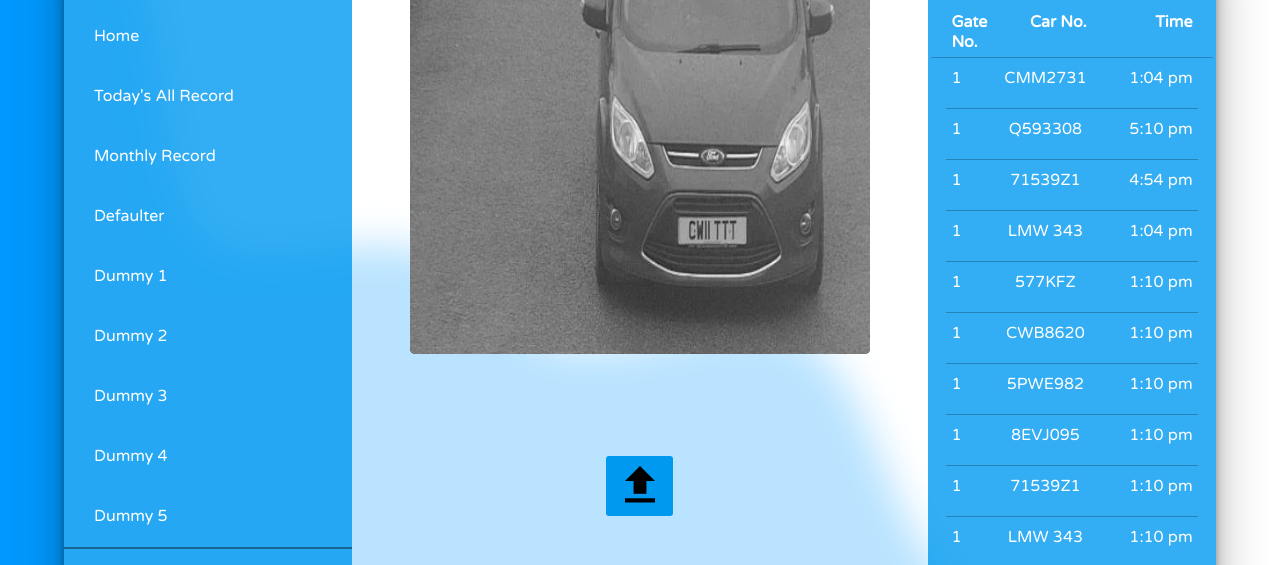
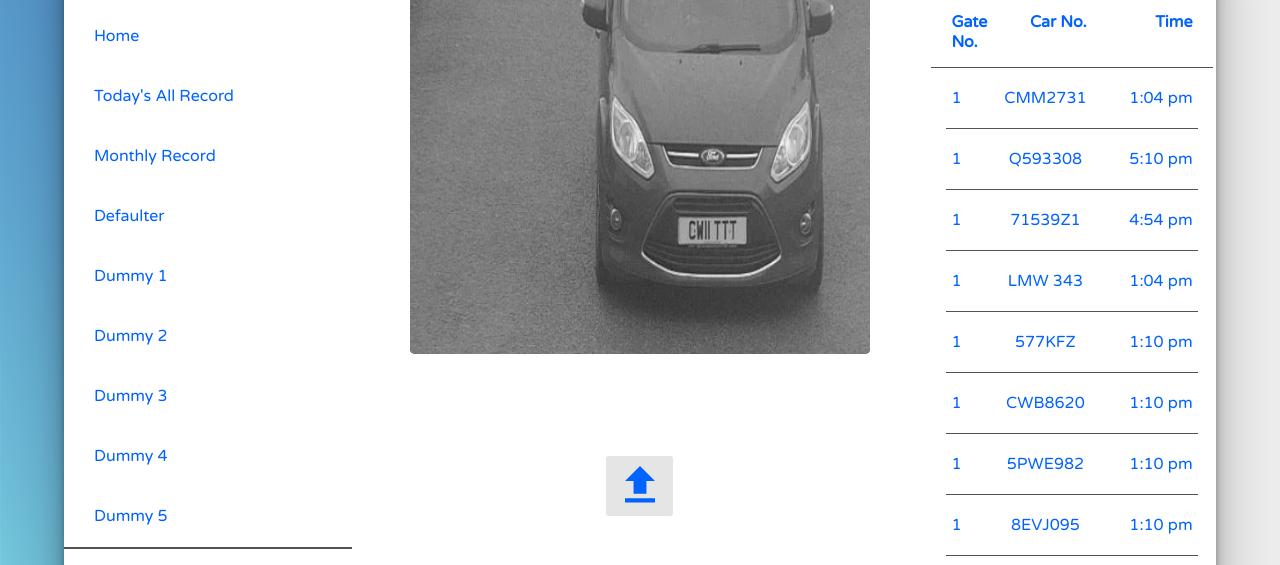
Before and after one commit to SumitKrShakya/Smart-India-Hackathon-2022, a plain HTML site: page Frontend/html/dashboard.html in a window 1280 px wide. Shown: the part 142-707 px from the top of the page. Drawn offline with Linux system fonts and the light colour scheme; a web font is replaced by a local one.

Commit message:
dashboard update

```diff
--- a/Frontend/css/dashboard.css
+++ b/Frontend/css/dashboard.css
@@ -3,6 +3,14 @@
     font-family: 'Dosis', sans-serif;
     font-family: 'Mochiy Pop P One', sans-serif;
     font-family: 'Varela Round', sans-serif;
+}
+
+:root {
+    --blue: #ffffff;
+    --white: #ffffff;
+    --border_color: rgb(82, 82, 82);
+    --font_color: rgb(0, 98, 255);
+    --border_radius: 10px;
 }
 
 ::-webkit-scrollbar {
@@ -21,7 +29,7 @@
 /* Handle */
 
  ::-webkit-scrollbar-thumb {
-    background: rgb(15, 68, 96);
+    background: rgb(0, 98, 255);
     /* border-radius: 10px; */
 }
 
@@ -29,7 +37,7 @@
 /* Handle on hover */
 
  ::-webkit-scrollbar-thumb:hover {
-    background: hsl(201, 82%, 40%);
+    background: #e0e0e0;
 }
 
 body {
@@ -38,34 +46,48 @@ body {
     justify-content: center;
     align-items: center;
     position: relative;
+    background-color: rgb(236, 236, 236);
 }
 
-.img_wave {
+
+/* .img_wave {
     width: 100vw;
     height: 100vh;
     z-index: -1;
+    left: 0px;
+    position: absolute;
+} */
+
+body>svg {
+    z-index: -1;
+    left: 0px;
     position: absolute;
 }
 
 .container {
+    /* display: none; */
     width: 90%;
     height: 90%;
-    background-color: rgba(255, 255, 255, 0.727);
+    /* background-color: rgba(255, 255, 255, 0.727); */
+    background-color: rgb(255, 255, 255);
     backdrop-filter: blur(20px);
     /* box-shadow: rgba(0, 0, 0, 0.24) 0px 3px 8px; */
     box-shadow: rgba(0, 0, 0, 0.25) 0px 54px 55px, rgba(0, 0, 0, 0.12) 0px -12px 30px, rgba(0, 0, 0, 0.12) 0px 4px 6px, rgba(0, 0, 0, 0.17) 0px 12px 13px, rgba(0, 0, 0, 0.09) 0px -3px 5px;
-    border-radius: 5px;
+    border-radius: var(--border_radius);
     display: flex;
 }
 
 .dash_left {
     flex: 1;
-    border-radius: 5px;
+    /* border-radius: 5px 0px 0px 5px; */
+    border-radius: var(--border_radius) 0px 0px var(--border_radius);
     /* background-color: #02225ccc; */
-    background-color: #0099f0cc;
+    /* background-color: #0099f0cc; */
+    background-color: var(--blue);
     display: flex;
     flex-direction: column;
-    color: white;
+    /* color: white; */
+    color: var(--font_color);
     /* backdrop-filter: blur(20px); */
     /* height: 100%; */
 }
@@ -90,7 +112,8 @@ body {
     justify-content: center;
     align-items: center;
     border-width: 0px 0px 2px 0px;
-    border-color: rgba(0, 0, 0, 0.4);
+    /* border-color: rgba(255, 255, 255, 0.4); */
+    border-color: var(--border_color);
     border-style: solid;
 }
 
@@ -120,13 +143,15 @@ body {
     align-items: center;
     /* justify-content: flex-start; */
     border-width: 2px 0px 0px 0px;
-    border-color: rgba(0, 0, 0, 0.4);
+    /* border-color: rgba(0, 0, 0, 0.4); */
+    border-color: var(--border_color);
     border-style: solid;
 }
 
 .dash_logout:hover {
-    background-color: #ff2929;
-    border-radius: 0px 0px 5px 5px;
+    color: white;
+    background-color: #ff5858;
+    border-radius: 0px 0px 0px 5px;
 }
 
 .dash_middle {
@@ -141,7 +166,8 @@ body {
 
 .camera {
     margin-top: 9px;
-    color: white;
+    /* color: white; */
+    color: var(--font_color);
     text-align: center;
     flex: 4;
     width: 80%;
@@ -169,11 +195,14 @@ body {
 
 .dash_right {
     flex: 1;
-    border-radius: 5px;
+    /* border-radius: 5px; */
+    border-radius: 0px var(--border_radius) var(--border_radius) 0px;
     /* background-color: #035280; */
-    color: white;
+    /* color: white; */
+    color: var(--font_color);
     /* background-color: #0099f0cc; */
-    background-color: #0099f0cc;
+    /* background-color: #0099f0cc; */
+    background-color: var(--blue);
     display: flex;
     flex-direction: column;
     /* background-color: brown; */
@@ -191,7 +220,8 @@ body {
 
 .addBtn {
     cursor: pointer;
-    background-color: #0099f0;
+    /* background-color: #0099f0; */
+    background-color: rgb(229, 229, 229);
     padding: 10px;
     width: 47px;
     height: 40px;
@@ -204,11 +234,12 @@ body {
 
 .record {
     width: 90%;
-    min-height: 30px;
-    padding: 10px 5px;
+    /* min-height: 30px; */
+    padding: 20px 5px;
     /* border-radius: 5px; */
     /* background-color: blue; */
-    border: 2px solid #0000003e;
+    border: 2px solid;
+    border-color: var(--border_color);
     border-width: 0px 0px 1px 0px;
     display: flex;
     justify-content: space-between;
@@ -220,7 +251,8 @@ body {
     padding: 15px 20px;
     /* width: 100%; */
     /* border-color: black; */
-    background-color: #33adf3;
+    /* background-color: #33adf3; */
+    background-color: var(--blue);
     font-weight: bolder;
 }
 
@@ -237,5 +269,10 @@ body {
 .dashboard-div:hover {
     cursor: pointer;
     background-color: #0099f0;
+    color: white;
     /* min-height: 50px; */
 }
+
+.uploadButtonText {
+    fill: var(--font_color);
+}
--- a/Frontend/css/index-2.css
+++ b/Frontend/css/index-2.css
@@ -19,6 +19,7 @@
     box-shadow: 0px 3px 5px rgba(0, 0, 0, 0.4);
     border-radius: 4px;
     flex: 1;
+    margin-bottom: 37vh;
     width: 8px;
 }
 
@@ -186,7 +187,7 @@
     height: 6px;
     /* animation: arrow-grow 0.5s ease-in-out forwards; */
     box-shadow: 0px 0px 5px rgba(0, 0, 0, 0.3);
-    background-color: #0099ff;
+    background-color: rgb(0, 153, 255);
 }
 
 .m3-steps>.arrow-l {
--- a/Frontend/html/dashboard.html
+++ b/Frontend/html/dashboard.html
@@ -15,7 +15,31 @@
 
 <body>
     <!-- <img src="../svg/dashboard_wave.svg" alt=""> -->
-    <img class="img_wave" src="../images/Untitled.png" alt="">
+    <!-- <img class="img_wave" src="../svg/dashboard-temp.svg" alt=""> -->
+    <!-- Generator: Adobe Illustrator 24.3.0, SVG Export Plug-In  -->
+    <!-- Generator: Adobe Illustrator 24.3.0, SVG Export Plug-In  -->
+    <svg version="1.1" xmlns="http://www.w3.org/2000/svg" xmlns:xlink="http://www.w3.org/1999/xlink" x="0px" y="0px" height="100%" viewBox="0 0 595.3 415.3" style="overflow:visible;enable-background:new 0 0 595.3 415.3;" xml:space="preserve">
+<style type="text/css">
+	.st0{fill:url(#SVGID_1_);}
+	.st1{fill:url(#SVGID_2_);}
+</style>
+<defs>
+</defs>
+<linearGradient id="SVGID_1_" gradientUnits="userSpaceOnUse" x1="7.6804" y1="410.7018" x2="415.1285" y2="125.4036">
+	<stop  offset="0" style="stop-color:#78CFDE"/>
+	<stop  offset="9.171769e-02" style="stop-color:#6EBDD8"/>
+	<stop  offset="0.2696" style="stop-color:#5EA4CE"/>
+	<stop  offset="0.449" style="stop-color:#5391C7"/>
+	<stop  offset="0.628" style="stop-color:#4B84C1"/>
+	<stop  offset="0.8067" style="stop-color:#457DBF"/>
+	<stop  offset="0.9847" style="stop-color:#447BBE"/>
+</linearGradient>
+<path class="st0" d="M0,0l17.5,2.2c17.4,2.4,52.6,6.5,67,46.6c14.4,40.1,8.7,115,31.7,140.3c23.2,25,75,0.3,108.4,7.5
+	c33.2,7.6,47.9,47.1,81.1,54.7c33.4,7.2,85.2-17.5,116.9-7.3c31.7,10.2,42.6,56.3,59,93.1c16.3,36.7,30.7,52,60.7,65.2
+	c36.8,11.5,19.7,5.9,53.1,13.1c-289.9,0-408.7,0-595.3,0C0,275.4,0,105,0,0z"/>
+</svg>
+
+
 
     <div class="container">
         <div class="dash_left">
@@ -47,7 +71,7 @@
                 <div class="addVideo">
                     <label for="fusk" class="addBtn">
                         <svg width="30" height="37" viewBox="0 0 30 37" fill="none" xmlns="http://www.w3.org/2000/svg">
-                            <path d="M8.57143 27.8571H21.4286V15H30L15 0L0 15H8.57143V27.8571ZM0 32.1428H30V36.4285H0V32.1428Z" fill="black"/>
+                            <path class="uploadButtonText" d="M8.57143 27.8571H21.4286V15H30L15 0L0 15H8.57143V27.8571ZM0 32.1428H30V36.4285H0V32.1428Z" fill="black"/>
                             </svg>
 
                     </label>
```
Also changed, not shown: Frontend/css/index.css (+19 -6 lines), index.html (+20 -11 lines), Frontend/svg/dashboard-temp.svg (added).
